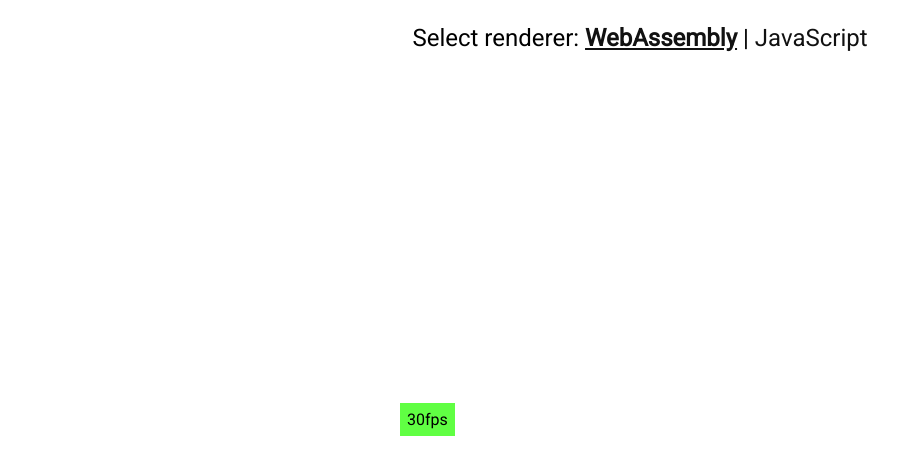
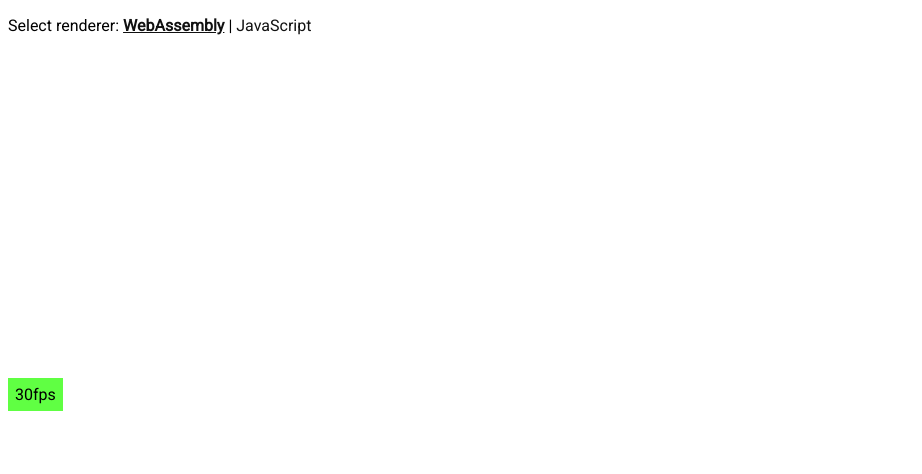
Before and after one commit to mtharrison/wasm-raytracer, a website built with webpack: page web/public/simplified.html in a window 1280 px wide. Shown: the whole page, without its empty margins (0-922 px from the left). Built offline with nearby package versions, Linux system fonts and the light colour scheme.

Commit message:
Tweak simple css

```diff
--- a/docs/style.css
+++ b/docs/style.css
@@ -74,12 +74,23 @@
     text-align: center
 }
 
+.simplified {
+    width: inherit!important;
+}
+
+.simplified .canvas-container {
+    width: inherit!important;
+}
+
 .simplified h1,
 .simplified .controls-container {
     display: none;
+    font-size: 14px;
 }
 
 .simplified .switch-container {
     margin: 0;
     padding: 0;
+    text-align: left;
+    font-size: 16px;
 }
--- a/web/public/style.css
+++ b/web/public/style.css
@@ -74,12 +74,23 @@
     text-align: center
 }
 
+.simplified {
+    width: inherit!important;
+}
+
+.simplified .canvas-container {
+    width: inherit!important;
+}
+
 .simplified h1,
 .simplified .controls-container {
     display: none;
+    font-size: 14px;
 }
 
 .simplified .switch-container {
     margin: 0;
     padding: 0;
+    text-align: left;
+    font-size: 16px;
 }
```
